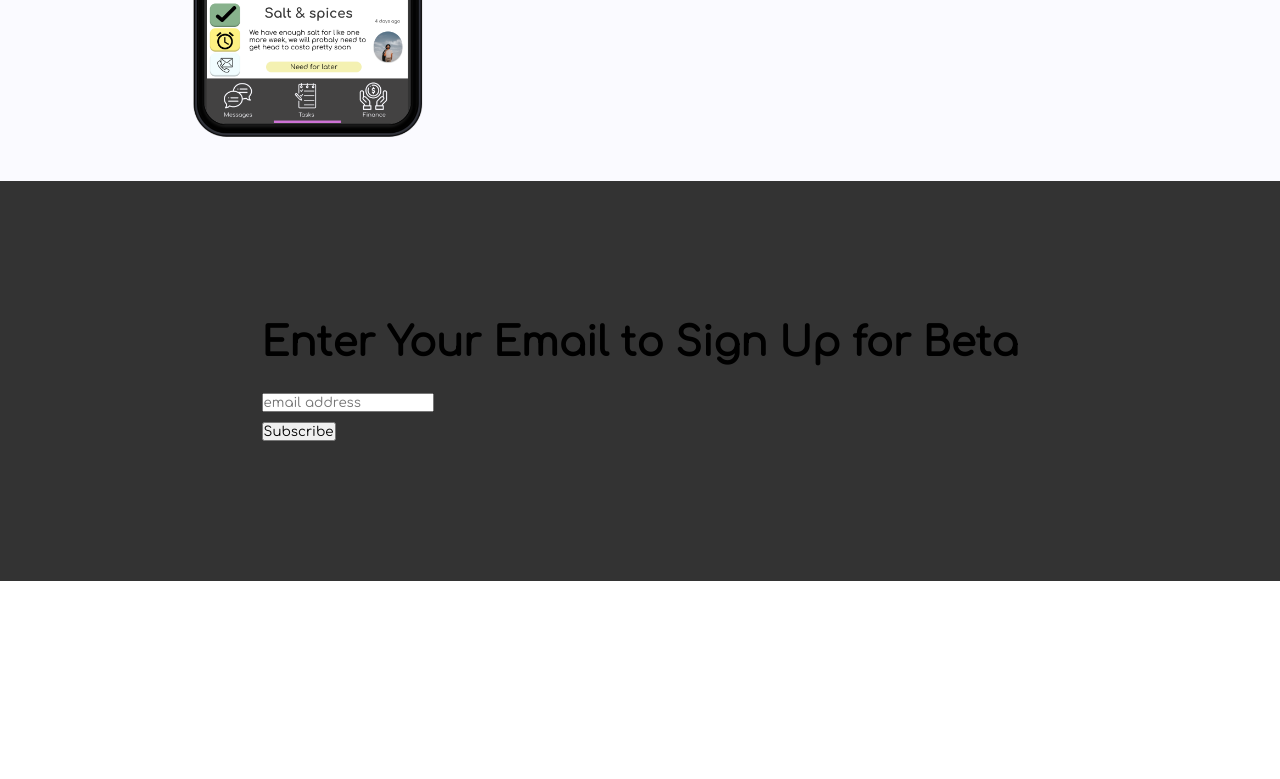
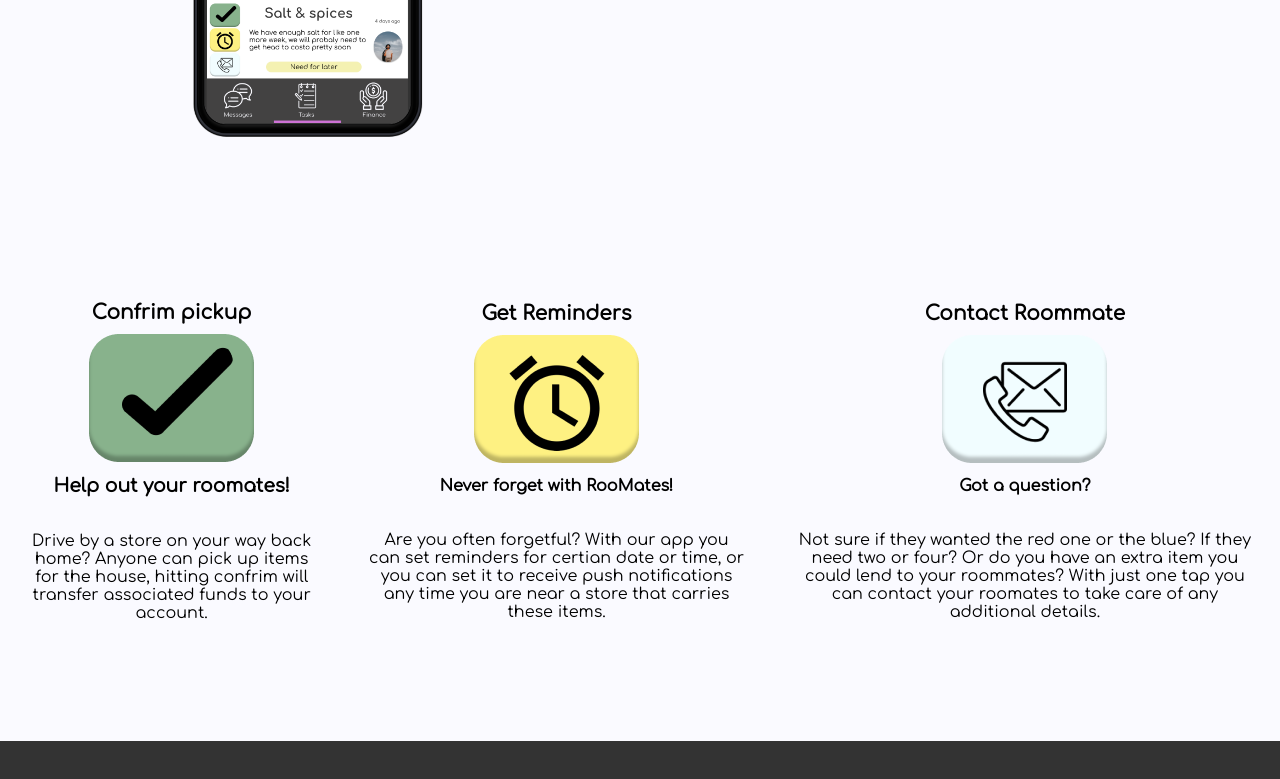
Before and after one commit to Roomates/Roomates, a plain HTML site: page index.html in a window 1280 px wide. Shown: the part 1929-2708 px from the top of the page. Before the commit the page ends 2510 px from the top, so only its background shows below. Drawn offline with nearby package versions, Linux system fonts and the light colour scheme; a script that the page names is missing.

Commit message:
added descriptions to groceries buttons

```diff
--- a/index.html
+++ b/index.html
@@ -21,7 +21,7 @@
 
   <body>
     <div id="mainNav">
-      <h3 id="ourhome">Our Home</h3>
+      <h3 id="ourhome">RooMates</h3>
       <nav>
         <ul>
           <li><a href="#home" class="active">Home</a></li>
@@ -36,8 +36,10 @@
   <div style="padding-top: 30px">
     <!-- Overview -->
     <div class="eachSection" id="overview">
+      <div ST>
       <img src="Home.png" alt="" id="ourHomeLogo" />
-
+      <h2 style="text-align: center">RooMate</h2>
+      </div>
       </h3>
       <div id="secondMessaging">
           <h1>Communication among roommates has never been so easy.</h1>
@@ -85,6 +87,48 @@
         </div>
       </div>
 
+      <div  id="reminders">
+
+          <div class="iconDescription" >
+            <h2 style="margin-bottom: 10px">Confrim pickup</h2>
+            <img id="confrimIcon" src="Confrim.png" alt="" />
+            <p style="margin-top: 10px;">
+                <h3>Help out your roomates!</h3> <br><br>
+                Drive by a store on your way back home? Anyone can pick up items for the house,
+                hitting confrim will transfer associated funds to your account.
+
+            </p>
+          </div>
+
+          <div class="iconDescription">
+              <h2 style="margin-bottom: 10px">Get Reminders</h2>
+              <img id="RemindIcon" src="Remind.png" alt="" />
+              <p style="margin-top: 10px;">
+                  <h4>Never forget with RooMates!</h4> <br><br>
+                   Are you often forgetful? With our app you can set reminders for certian date or time, or you can set
+                   it to receive push notifications any time you are near a store that carries these items.
+
+              </p>
+              </div>
+
+          <div class="iconDescription">
+          <h2 style="margin-bottom: 10px">Contact Roommate</h2>
+          <img id="ContactIcon" src="Contact.png" alt="" />
+          <p style="margin-top: 10px;">
+              <h4>Got a question?</h4> <br><br>
+              Not sure if they wanted the red one or the blue? If they need two or four? Or do you have an extra item you could lend to your roommates?
+              With just one tap you can contact your roomates to take care of any additional details.
+
+
+
+          </p>
+        </div>
+
+
+
+      </div>
+
+
       <div class="eachSection" id="contactUs">
       <div id="mc_embed_signup">
       <form action="https://roomate.us19.list-manage.com/subscribe/post?u=0e41454ddd880f102a7303362&amp;id=3dc07ff78d" method="post" id="mc-embedded-subscribe-form" name="mc-embedded-subscribe-form" class="validate" target="_blank" novalidate>
--- a/style.css
+++ b/style.css
@@ -117,3 +117,10 @@ a:hover {
   padding: 20px;
 
 }
+
+.iconDescription {
+  text-align: center;
+  margin: 20px;
+  padding: 5px;
+
+}
```
Also changed, not shown: Confrim.png (added), Contact.png (added), Remind.png (added).
